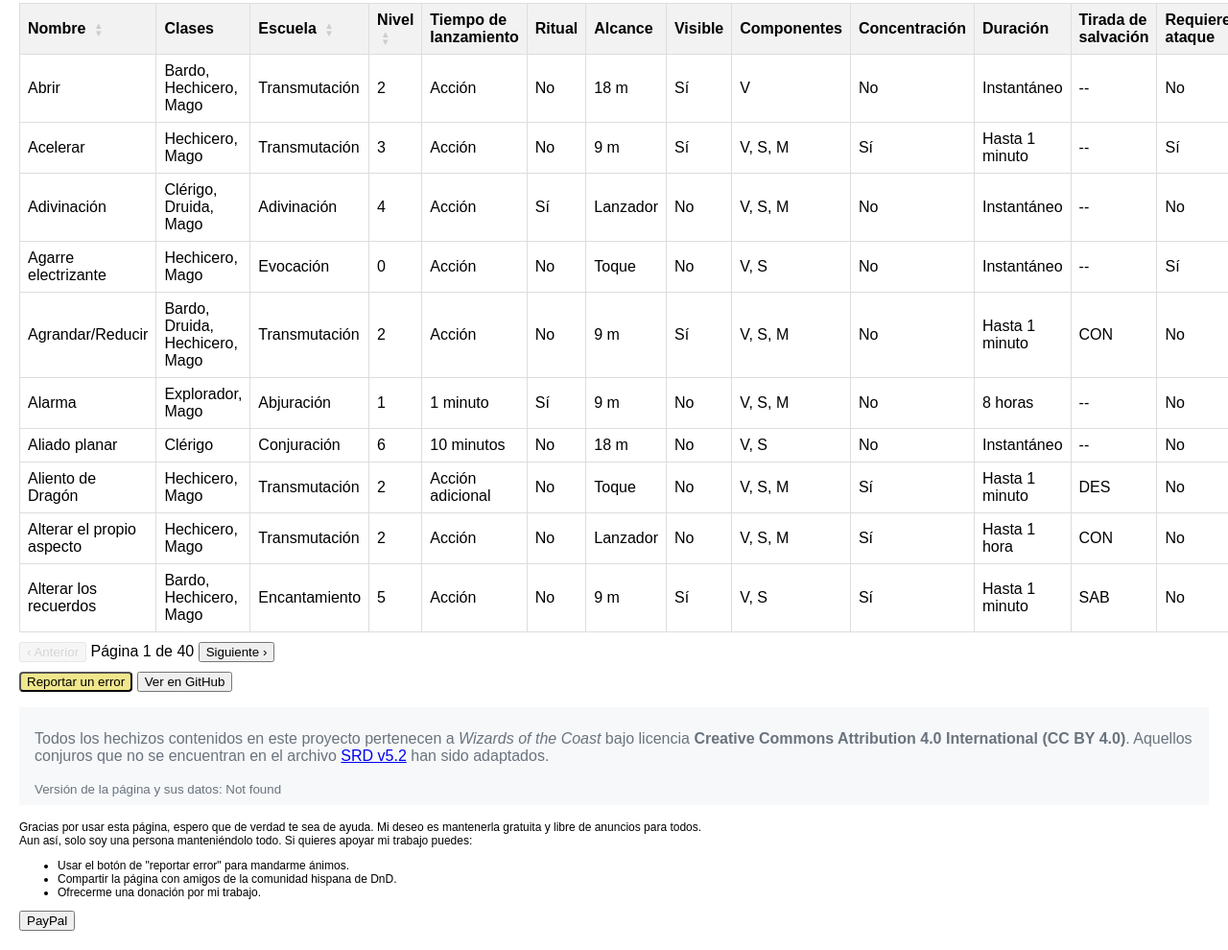
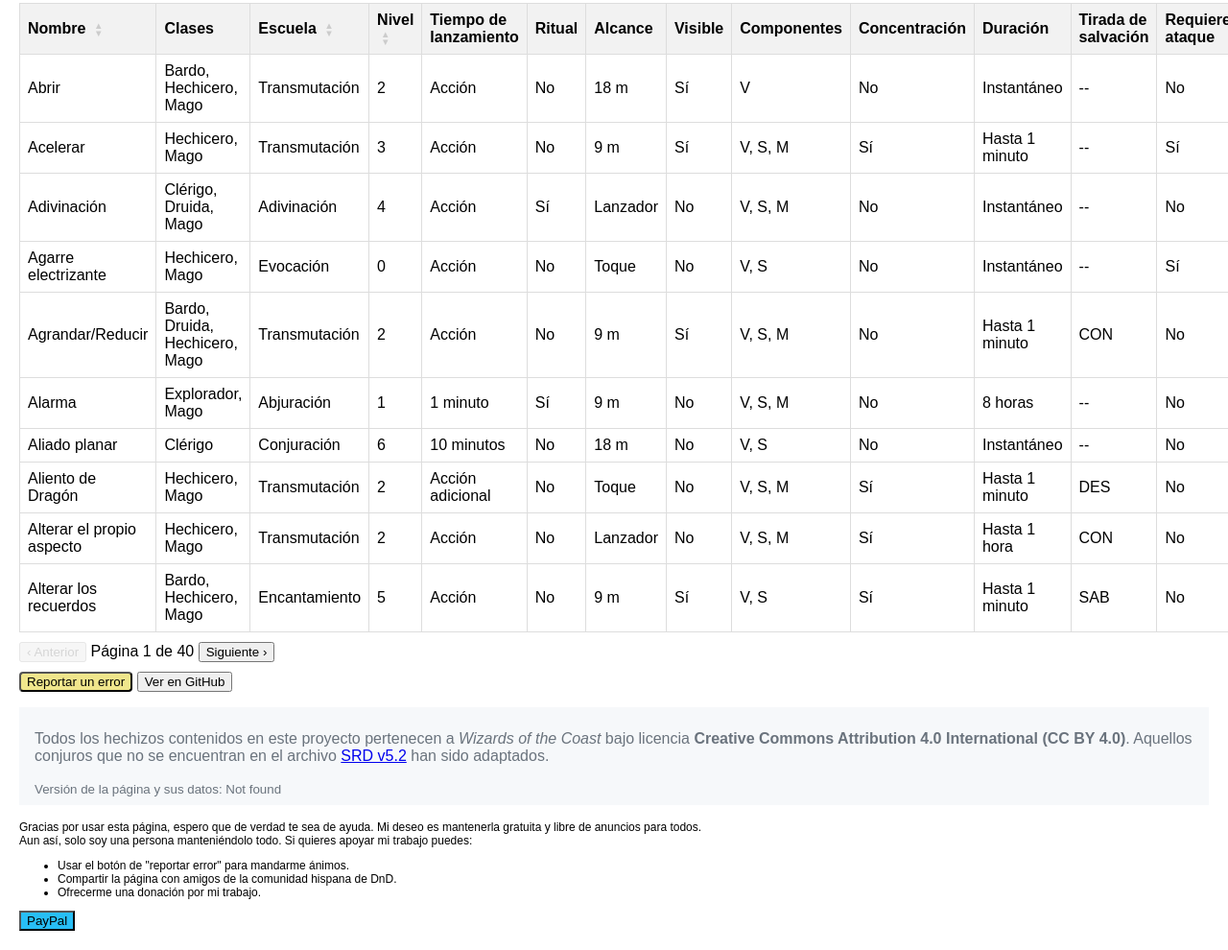
Before and after one commit to Jtachan/DnD-5.5-Spells-ES, a plain HTML site: page index.html in a window 1280 px wide. Shown: the part 202-1192 px from the top of the page at 96% size. Drawn offline with Linux system fonts and the light colour scheme; no server answers.

Commit message:
Changes: - Typo at readme - Formatted License - Colored button - Bump version

```diff
--- a/index.html
+++ b/index.html
@@ -107,7 +107,7 @@
       <li>Compartir la página con amigos de la comunidad hispana de DnD.</li>
       <li>Ofrecerme una donación por mi trabajo.</li>
     </ul>
-    <button id="support_me" class="donation-button">PayPal</button>
+    <button id="support_me" class="donation-button" style="background-color:#27BEF5">PayPal</button>
   </div>
 
   <div id="modal" class="modal">
```
Also changed, not shown: 4 other files.
